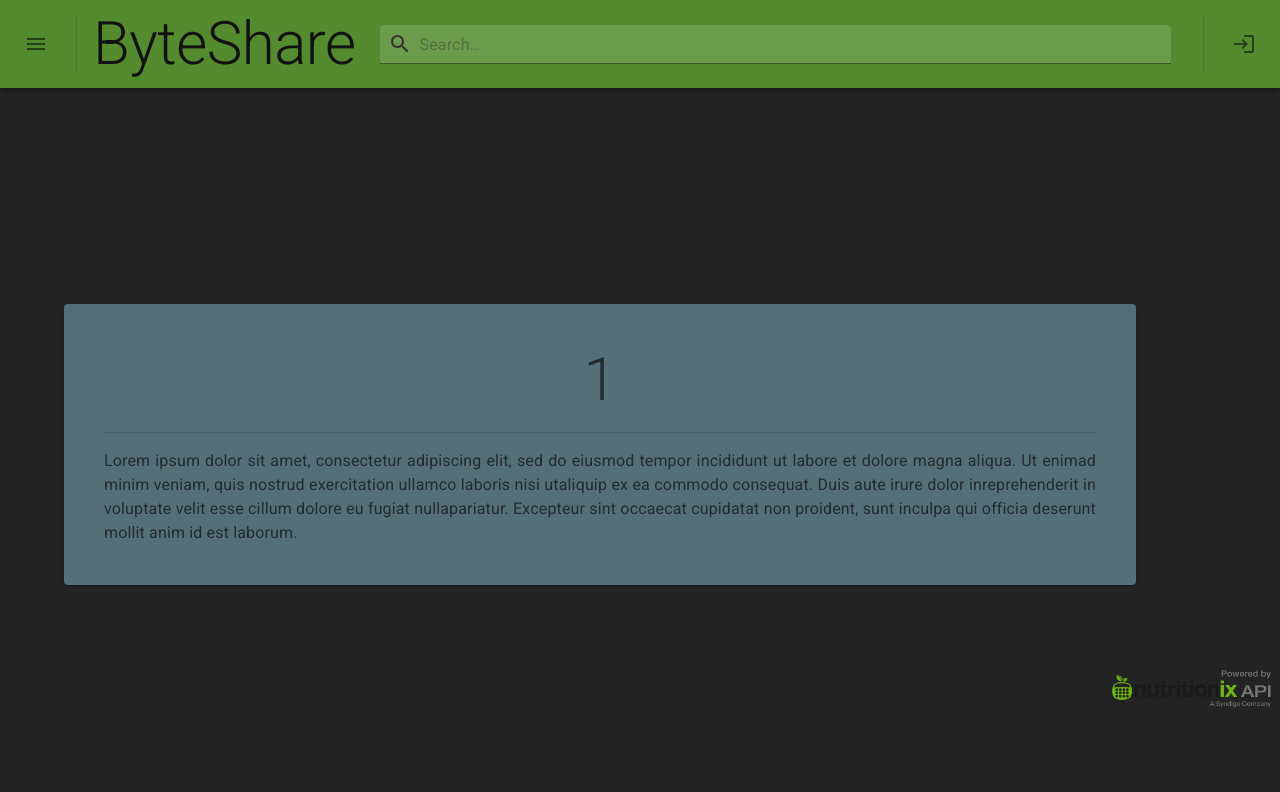
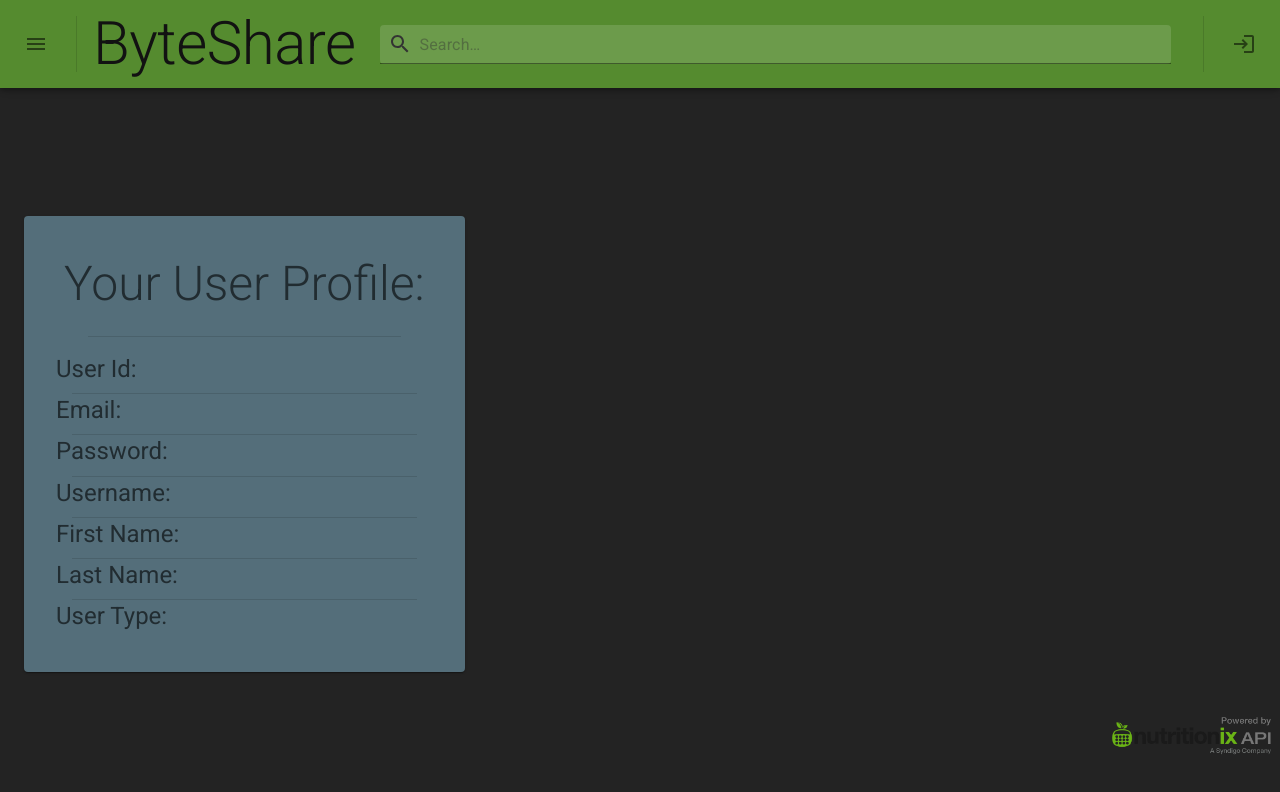
Before and after one commit to 2014-JavaFS/ByteShare-Front, a React (Vite) app: page /profile in a window 1280 px wide. Shown: the top 792 px of the page. Built offline with nearby package versions, Linux system fonts and the light colour scheme.

Commit message:
user profile template

```diff
--- a/src/main.tsx
+++ b/src/main.tsx
@@ -9,6 +9,7 @@
 import theme from "./theme.ts";
 //import NewPost from "./pages/newPost.tsx";
 import NewPostForm from "./pages/newPostForm.tsx";
+import UserProfile from "./pages/userProfile.tsx";
 
 export default function App() {
   return (
@@ -19,7 +20,7 @@
           <Routes>
             <Route path="/" element={<Layout />}>
               <Route index element={<Home />} />
-              <Route path="profile" element={<TestBlock props={{num:1}} />} />
+              <Route path="profile" element={<UserProfile />} />
               <Route path="1" element={<TestBlock props={{num:1}} />} />
               <Route path="2" element={<TestBlock props={{num:2}} />} />
               <Route path="3" element={<TestBlock props={{num:3}} />} />
--- /dev/null
+++ b/src/pages/userProfile.tsx
@@ -0,0 +1,51 @@
+import { Card, Divider, Typography, Grid } from "@mui/material";
+
+export default function UserProfile() {
+
+    return (
+        <Card sx={{ p: 5, ms: 5, width: "100%" }}>
+            <Typography variant="h3" align="center">Your User Profile: </Typography>
+            <Divider sx={{ m: 3 }} />
+
+            <Grid container spacing={1}>
+                <Typography variant="h5" align="center">User Id: </Typography>
+            </Grid>
+
+            <Divider sx={{ m: 1 }} />
+
+            <Grid container spacing={1}>
+                <Typography variant="h5" align="center">Email: </Typography>
+            </Grid>
+
+            <Divider sx={{ m: 1 }} />
+
+            <Grid container spacing={1}>
+                <Typography variant="h5" align="center">Password: </Typography>
+            </Grid>
+
+            <Divider sx={{ m: 1 }} />
+
+            <Grid container spacing={1}>
+                <Typography variant="h5" align="center">Username: </Typography>
+            </Grid>
+
+            <Divider sx={{ m: 1 }} />
+
+            <Grid container spacing={1}>
+                <Typography variant="h5" align="center">First Name: </Typography>
+            </Grid>
+
+            <Divider sx={{ m: 1 }} />
+
+            <Grid container spacing={1}>
+                <Typography variant="h5" align="center">Last Name: </Typography>
+            </Grid>
+
+            <Divider sx={{ m: 1 }} />
+
+            <Grid container spacing={1}>
+                <Typography variant="h5" align="center">User Type: </Typography>
+            </Grid>
+        </Card>
+    );
+}
```
